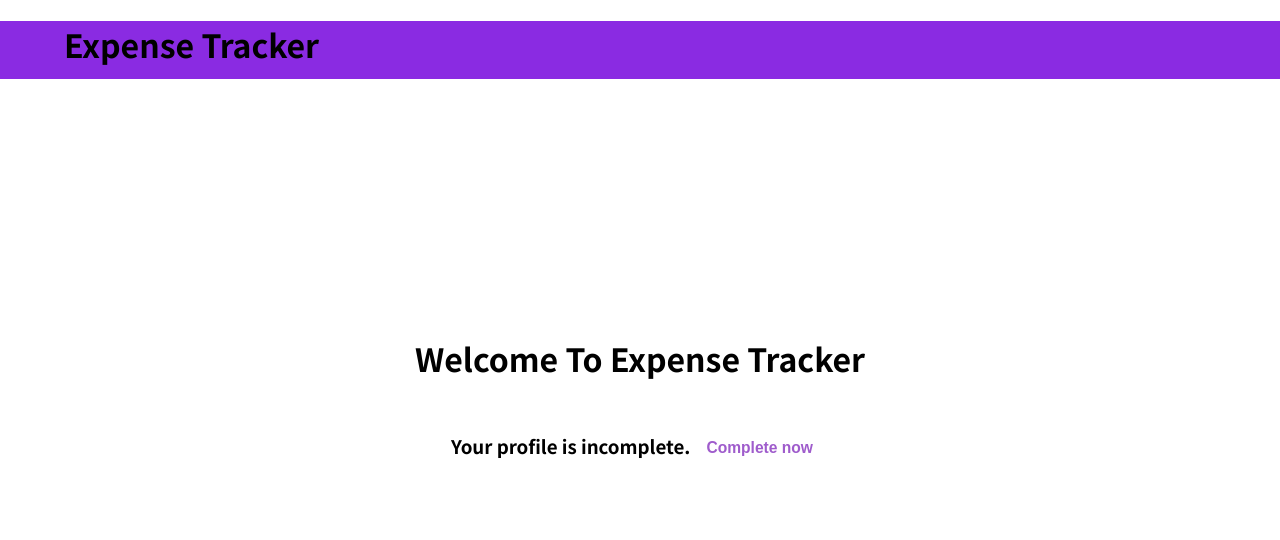
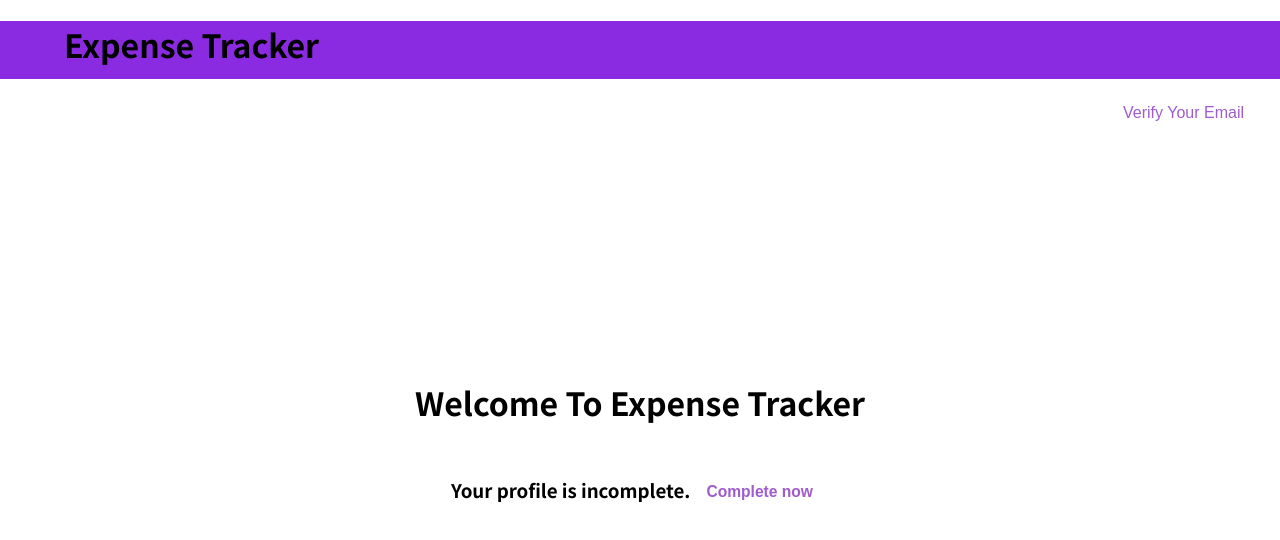
Before and after one commit to thajunnisaph/ExpenseTracker-react-app, a React (Create React App) app: page /home in a window 1280 px wide. Shown: the top 540 px of the page. Built offline with nearby package versions, Linux system fonts and the light colour scheme.

Commit message:
verify email feature added

```diff
--- a/src/Pages/Home.js
+++ b/src/Pages/Home.js
@@ -1,16 +1,34 @@
+import axios from 'axios';
 import React from 'react'
 import { useHistory } from 'react-router-dom';
 import classes from './Home.module.css';
 function Home() {
     const history = useHistory();
+    const verifyEmailHandler = () =>{
+        const token = localStorage.getItem('token');
+     axios.post('https://identitytoolkit.googleapis.com/v1/accounts:sendOobCode?key=AIzaSyCCSFqdQN1EWYLkEJ3bEpkLcrhbKfMsKO8',{
+        requestType:"VERIFY_EMAIL",
+        idToken:token
+     }).then((res) =>{
+        console.log(res);
+        console.log('Please check inbox to verify the email');
+     }).catch((err) =>{
+        alert('Failed to send verification link,please try again');
+        console.log(err);
+     })
+    }
   const profileUpdateHandler = () =>{
   history.push('/profile');
   }
   return (
+    <>
+    <div className={classes.verify}> <button onClick={verifyEmailHandler}>Verify Your Email</button></div>
     <div className={classes.home}>
         <h1>Welcome To Expense Tracker</h1>
         <h3>Your profile is incomplete.<button onClick={profileUpdateHandler}><h3>Complete now</h3></button></h3>
+
     </div>
+    </>
   )
 }
 
--- a/src/Pages/Home.module.css
+++ b/src/Pages/Home.module.css
@@ -18,3 +18,16 @@ h3 {
     background-color: transparent;
     color: #ae82cc;
    }
+   .verify button {
+    background-color: transparent;
+    color: #9f5ccc;
+    border: none;
+    cursor: pointer;
+    font-size:medium;
+
+   }
+   .verify{
+    margin-top: 20px;
+    text-align: right;
+    margin-right: 30px;
+   }
```
